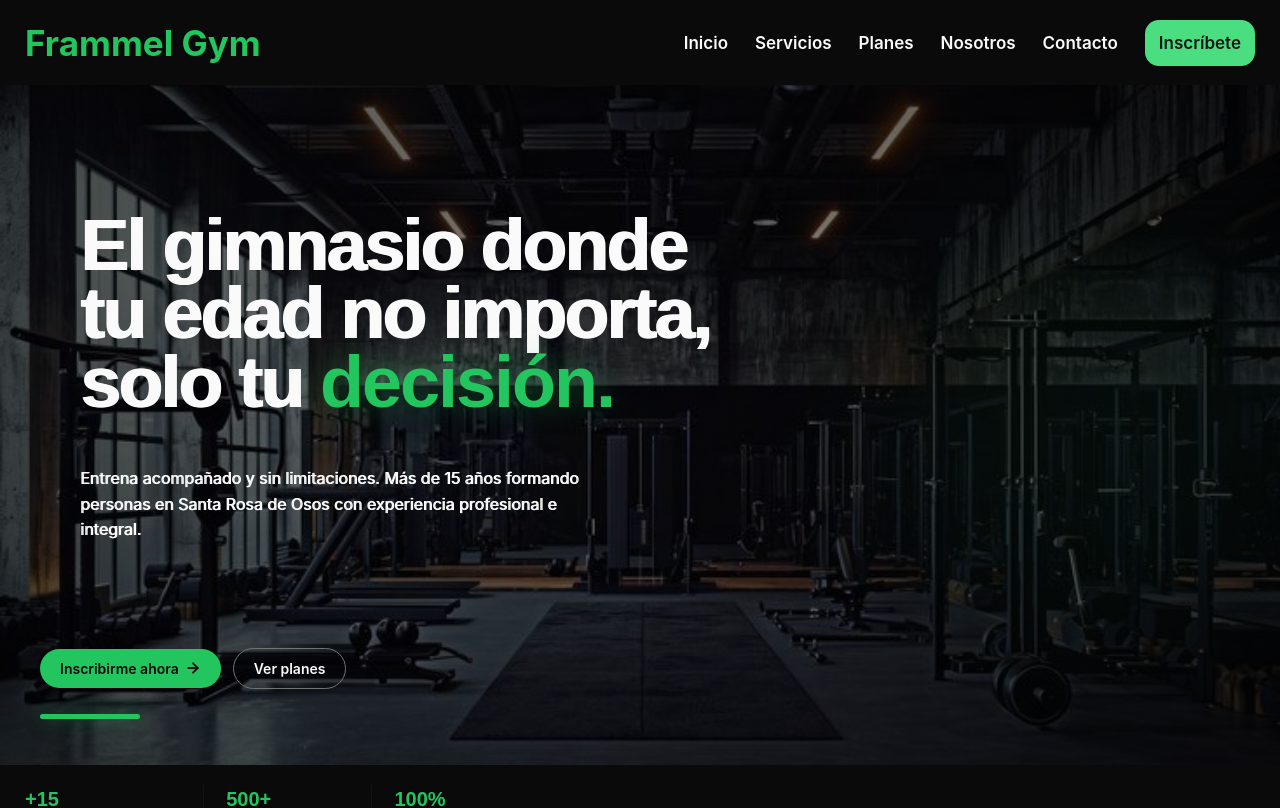
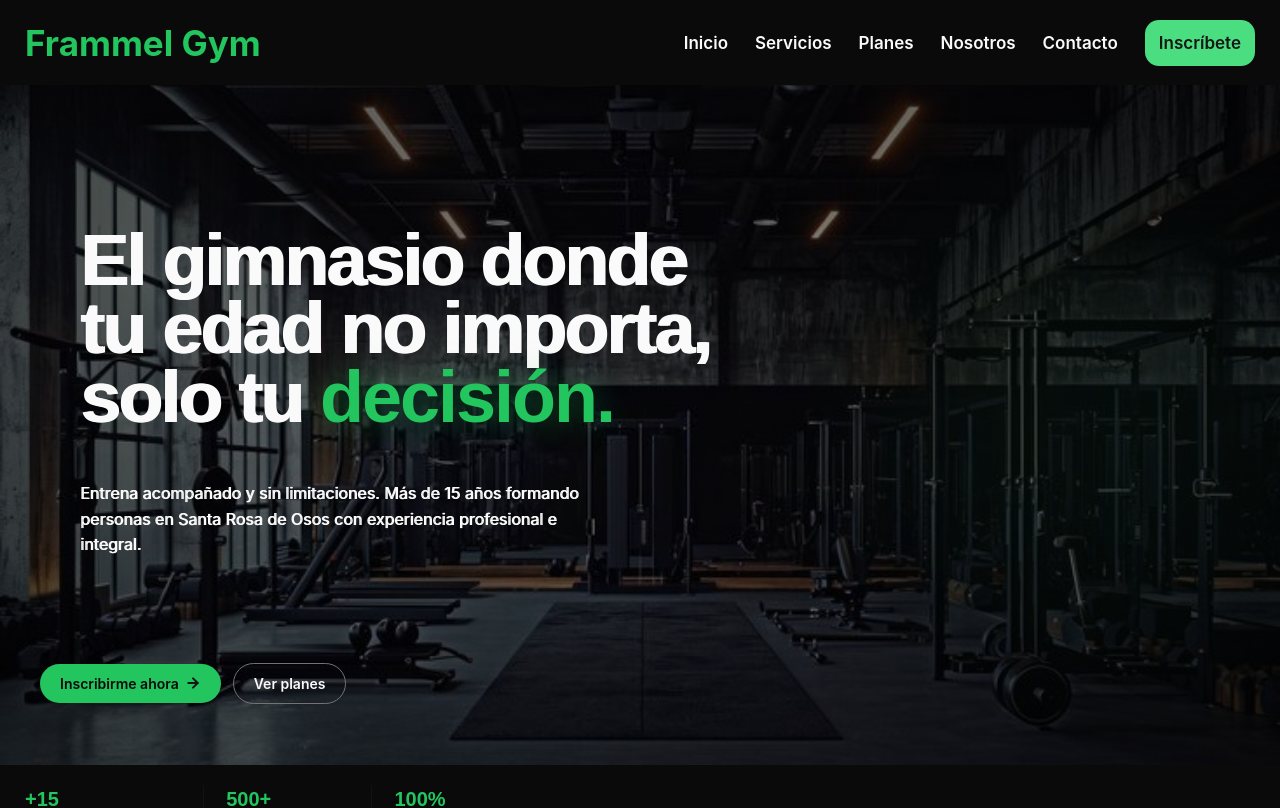
Before and after one commit to yepetopg/FrammelGym, a React (Create React App) app: page / in a window 1280 px wide. Shown: the top 808 px of the page. Built offline with nearby package versions, Linux system fonts and the light colour scheme.

Commit message:
refactor(hero-section): quitar barra decorativa

```diff
--- a/src/features/Home/components/layout/HeroSection/HeroSection.jsx
+++ b/src/features/Home/components/layout/HeroSection/HeroSection.jsx
@@ -29,7 +29,7 @@ export const HeroSection = () => {
                     </a>
                 </article>
 
-                 <div className={heroSectionStyles.heroAccent}></div>
+
 
                  </div>
 
```
